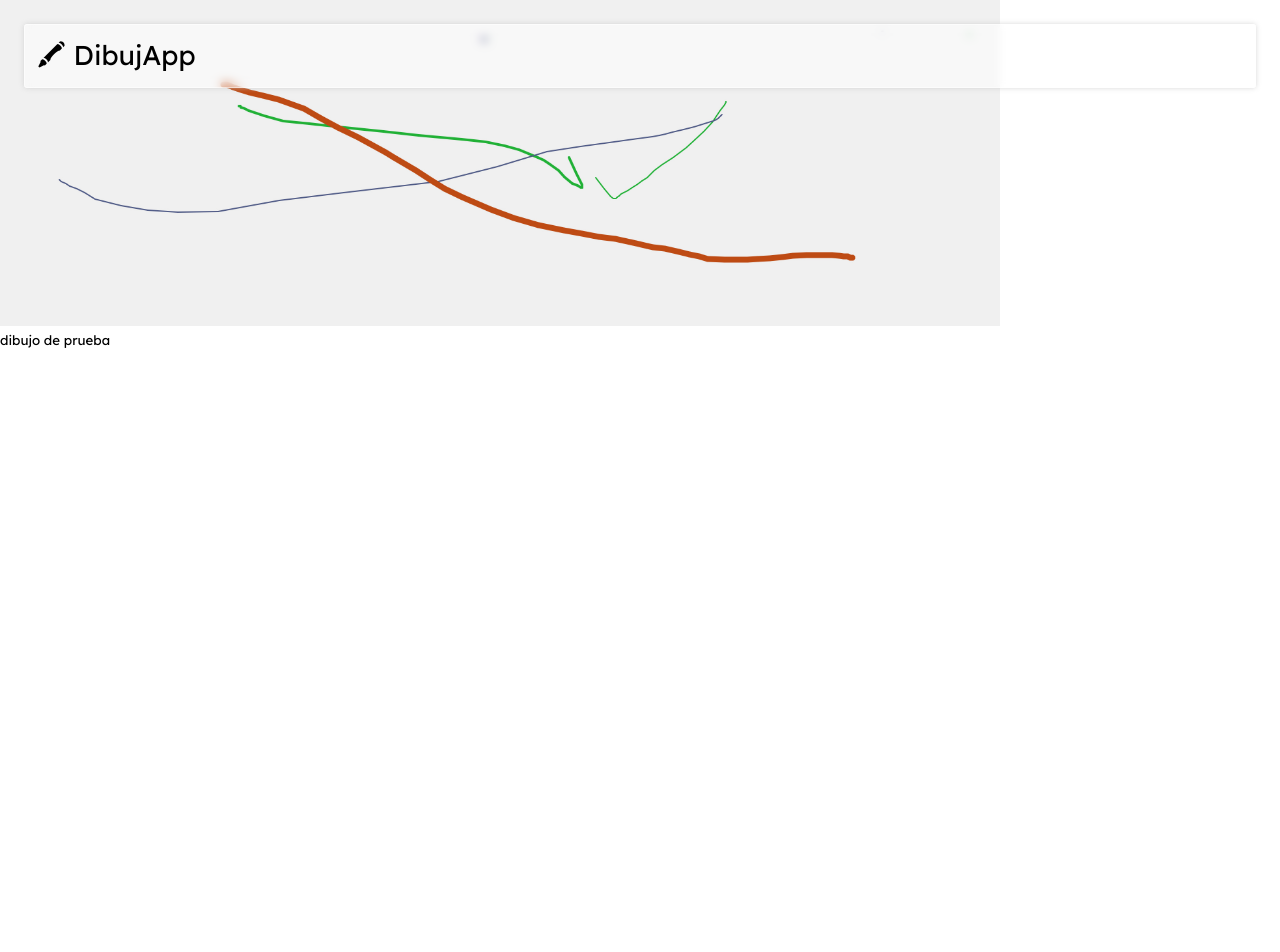
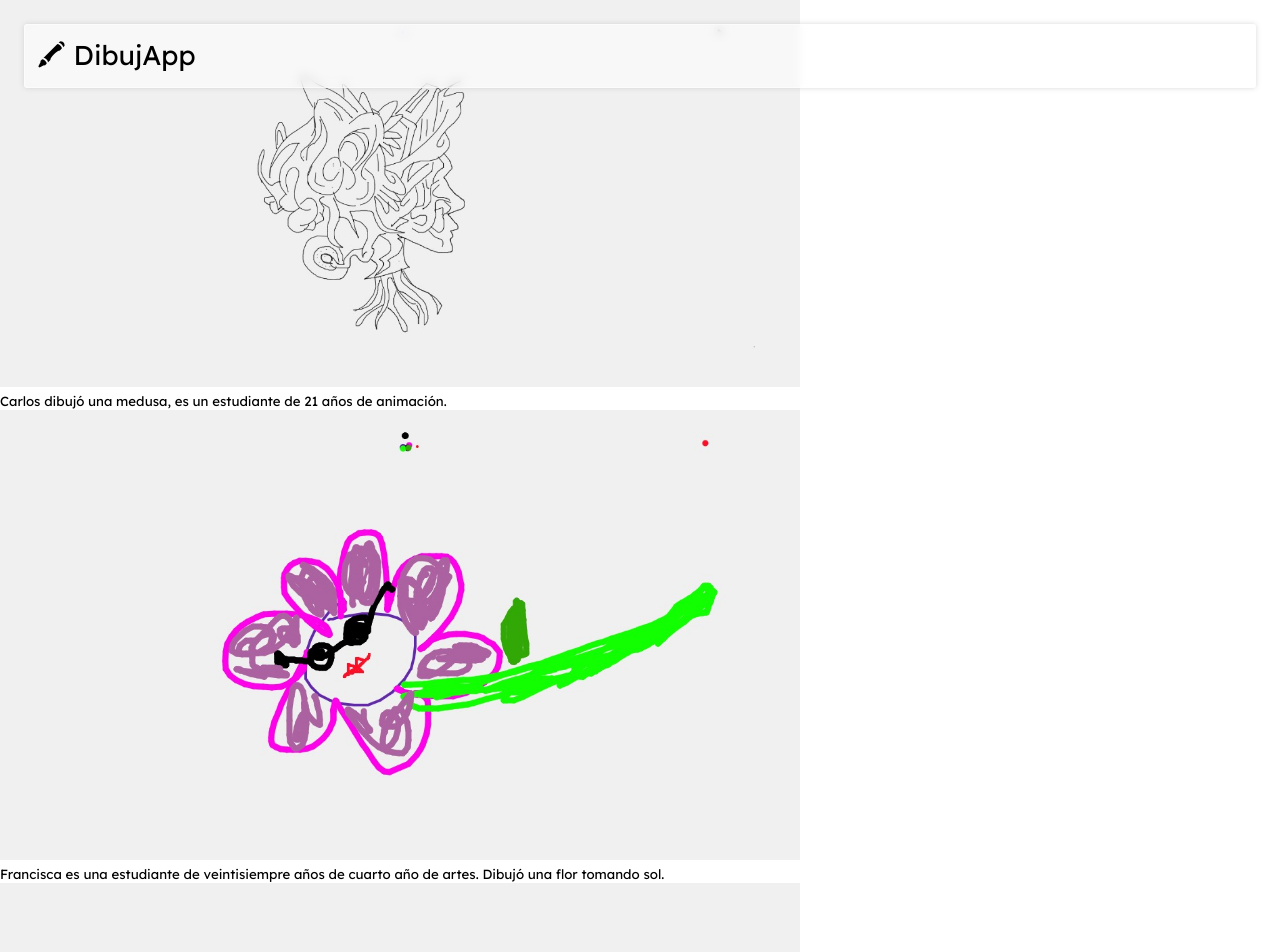
Before and after one commit to Lunalaffx/DNO037-clase3, a plain HTML site: page galeria.html in a window 1280 px wide. Shown: the top 952 px of the page. Before the commit the page ends 800 px from the top, so only its background shows below. Drawn offline with nearby package versions, Linux system fonts and the light colour scheme.

Commit message:
Add files via upload

```diff
--- a/galeria.html
+++ b/galeria.html
@@ -16,8 +16,12 @@
             <div></div>
         </header>
         <main>
-            <img src="mi_dibujito.JPG" width="1000">
-            <h5> dibujo de prueba </h5>
+            <img src="dibujo_parada.jpeg" width="800">
+            <h5> Carlos dibujó una medusa, es un estudiante de 21 años de animación. </h5>
+            <img src="dibujo_fran.jpeg" width="800">
+            <h5> Francisca es una estudiante de veintisiempre años de cuarto año de artes. Dibujó una flor tomando sol. </h5>
+            <img src="dibujo_flo.jpeg" width="800">
+            <h5> Florencia dibujó sin pensar mucho, comentó que le recordaba a su ex, es estudiante de primer año de teatro.</h5>
         </main>
         <script src="https://cdn.jsdelivr.net/npm/p5@1.2.0/lib/p5.min.js"></script>
 
```
Also changed, not shown: dibujo_flo.jpeg (added), dibujo_fran.jpeg (added), dibujo_parada.jpeg (added).
